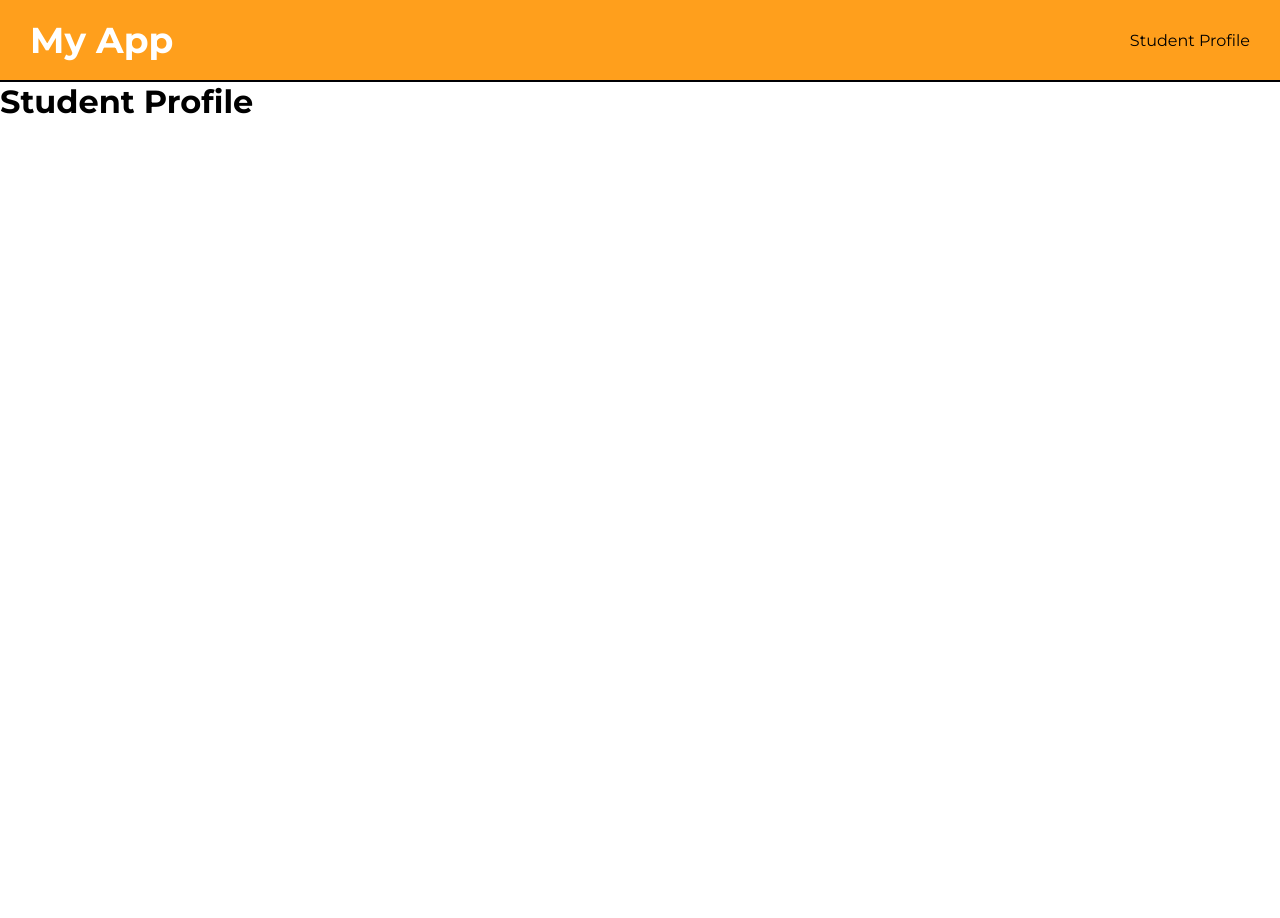
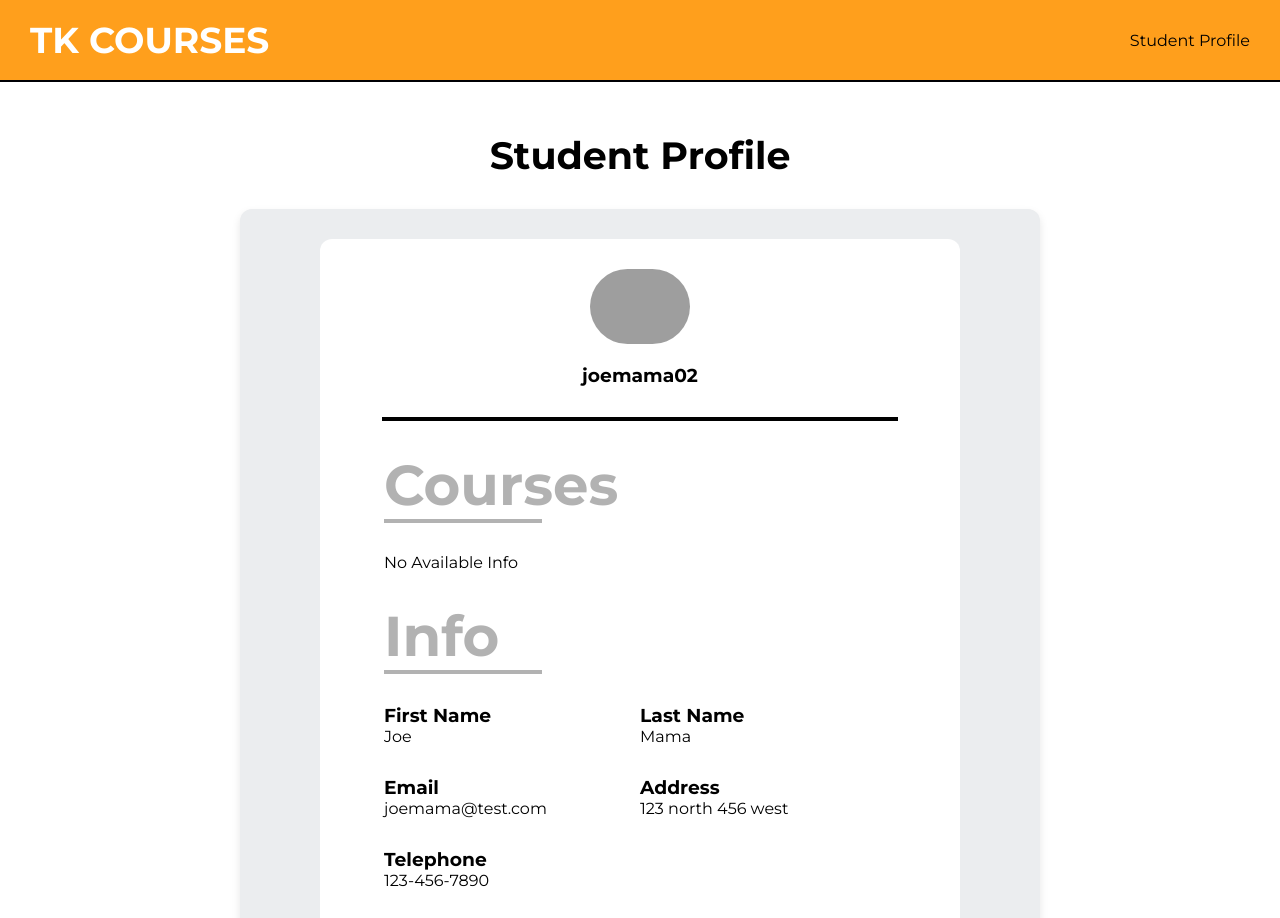
Before and after one commit to kagesite/student-app, a React (Vite) app in the folder frontend/: page /student-profile in a window 1280 px wide. Shown: the top 918 px of the page. Before the commit the page ends 800 px from the top, so only its background shows below. Built offline with nearby package versions, Linux system fonts and the light colour scheme; grey boxes are pictures that could not be loaded.

Commit message:
Created and working on profile page. All style no logic as of right now.

```diff
--- a/frontend/src/components/Header.jsx
+++ b/frontend/src/components/Header.jsx
@@ -8,7 +8,7 @@ function Header() {
     return (
         <header className='header'>
             <a href="/">
-                <h1>My App</h1>
+                <h1>TK COURSES</h1>
             </a>
             <div className='btns-container'>
                 <Link to="/student-login">
--- a/frontend/src/components/StudentDashHeader.jsx
+++ b/frontend/src/components/StudentDashHeader.jsx
@@ -5,7 +5,7 @@ function StudentDashHeader() {
         <div>
             <header className="header">
                 <a href="/student-dash">
-                    <h1>My App</h1>
+                    <h1>TK COURSES</h1>
                 </a>
                 <div>
                     <a href="/student-profile">Student Profile</a>
--- a/frontend/src/pages/StudentDash.jsx
+++ b/frontend/src/pages/StudentDash.jsx
@@ -117,7 +117,7 @@ function StudentDash() {
                                     <h2>Register for {selectedCourse.name}</h2>
                                     <form className='registration-form'>
                                         <div>
-                                            <label>Student Name:</label>
+                                            <label>Username:</label>
                                             <input type="text" placeholder="Enter your name" required />
                                         </div>
                                         <div>
--- a/frontend/src/pages/StudentProfile.jsx
+++ b/frontend/src/pages/StudentProfile.jsx
@@ -1,11 +1,141 @@
-import React from 'react'
+import React, { useState } from 'react'
 import StudentDashHeader from '../components/StudentDashHeader'
+import '../styles/Profile.css';
 
 function StudentProfile() {
+    const [isEditModalOpen, setIsEditModalOpen] = useState(false);
+
+    const showEditModal = (id) => {
+        setIsEditModalOpen(true);
+    }
+
+    const closeEditModal = () => {
+        setIsEditModalOpen(false);
+    }
+
+
     return (
         <div>
             <StudentDashHeader />
-            <h1>Student Profile</h1>
+            <main>
+                <h1 className='page-title'>Student Profile</h1>
+                <div className="main-container">
+                    <div className="profile-container">
+                        <div className="profile-top">
+                            <img src="/profile-avatar.png" className="profile-img" alt="" />
+                            <h3 className='profile-name'>joemama02</h3>
+                            <hr className="bar" />
+                        </div>
+                        <div className="profile-main">
+                            <div className="profile-courses">
+                                <div className="profile-heading">
+                                    <h3 className=''>Courses</h3>
+                                    <hr className="bar" />
+                                </div>
+                                <div className="profile-courses">
+                                    No Available Info
+                                </div>
+                            </div>
+                            <div className="profile-info">
+                                <div className="profile-heading">
+                                    <h3 className=''>Info</h3>
+                                    <hr className="bar" />
+                                </div>
+                                <div className="name-info">
+                                    <div className="info-container">
+                                        <h3>First Name</h3>
+                                        <p>Joe</p>
+                                    </div>
+                                    <div className="info-container">
+                                        <h3>Last Name</h3>
+                                        <p>Mama</p>
+                                    </div>
+                                </div>
+                                <div className="contact-info">
+                                    <div className="info-container">
+                                        <h3>Email</h3>
+                                        <p>joemama@test.com</p>
+                                    </div>
+                                    <div className="info-container">
+                                        <h3>Address</h3>
+                                        <p>123 north 456 west</p>
+                                    </div>
+                                    <div className="info-container">
+                                        <h3>Telephone</h3>
+                                        <p>123-456-7890</p>
+                                    </div>
+                                </div>
+                            </div>
+                        </div>
+                        <div className="profile-bottom">
+                            <button onClick={showEditModal}>Edit Info</button>
+                        </div>
+                    </div>
+                </div>
+
+                {isEditModalOpen && (
+                    <div className='modal-overlay'>
+                        <div className="edit-modal">
+                            <div className="modal-top">
+                                <button className="close-modal" onClick={closeEditModal}>X</button>
+                            </div>
+                            <h2>Edit Profile Info</h2>
+                            <div className='edit-form-container'>
+                                <form className='edit-form'>
+                                    <div>
+                                        <label htmlFor="">First Name</label>
+                                        <input
+                                            type="text"
+                                            name='first_name'
+                                            // onChange={}
+                                            // value={}
+                                            placeholder='First name'
+                                            required
+                                        />
+                                    </div>
+                                    <div>
+                                        <label htmlFor="">Last Name</label>
+                                        <input
+                                            type="text"
+                                            name='last_name'
+                                            // onChange={}
+                                            // value={}
+                                            placeholder='Last name'
+                                            required
+                                        />
+                                    </div>
+                                    <div>
+                                        <label htmlFor="">Address</label>
+                                        <input
+                                            type="text"
+                                            name='email'
+                                            // onChange={}
+                                            // value={}
+                                            placeholder='Email'
+                                            required
+                                        />
+                                    </div>
+                                    <div>
+                                        <label htmlFor="">Telephone</label>
+                                        <input
+                                            type="text"
+                                            name='email'
+                                            // onChange={}
+                                            // value={}
+                                            placeholder='Email'
+                                            required
+                                        />
+                                    </div>
+                                    <button type='submit'>Change Info</button>
+                                    {/* {message && <>{message}</>} */}
+                                </form>
+                            </div>
+                        </div>
+                    </div>
+                )}
+
+
+            </main>
         </div>
     )
 }
--- /dev/null
+++ b/frontend/src/styles/Profile.css
@@ -0,0 +1,135 @@
+main {
+    padding: 50px 0px;
+}
+
+.main-container {
+    display: flex;
+    flex-direction: column;
+    align-items: center;
+    justify-content: center;
+    width: 100%;
+    max-width: 800px;
+    background-color: #EBEDEF;
+    box-shadow: 0 4px 8px rgba(0, 0, 0, 0.1);
+    border-radius: 12px;
+    margin: 0 auto;
+    padding: 30px 0;
+}
+
+.profile-container {
+    background-color: white;
+    border-radius: 12px;
+    padding: 30px 0px;
+    width: 80%;
+    display: flex;
+    flex-direction: column;
+    align-items: center;
+    justify-content: center;
+}
+
+.profile-top {
+    width: 80%;
+    display: flex;
+    flex-direction: column;
+    align-items: center;
+}
+
+.profile-img {
+    width: 100px;
+    border-radius: 50px;
+    margin-bottom: 20px;
+}
+
+.profile-name {
+    margin-bottom: 30px;
+}
+
+.profile-top .bar {
+    width: 100%;
+    border: 2px solid black
+}
+
+.profile-main {
+    margin: 30px 0;
+    width: 80%;
+    display: flex;
+    flex-direction: column;
+    gap: 30px;
+}
+
+.profile-courses {
+    display: flex;
+    flex-direction: column;
+    gap: 30px;
+}
+
+.profile-info {
+    display: flex;
+    flex-direction: column;
+    gap: 30px;
+}
+
+.profile-heading {
+    font-size: 48px;
+    color: #b2b2b2;
+}
+
+.profile-heading .bar {
+    width: 30%;
+    border: 2px solid #b2b2b2;
+}
+
+.name-info {
+    display: grid;
+    grid-template-columns: 1fr 1fr;
+}
+.contact-info {
+    display: grid;
+    grid-template-columns: 1fr 1fr;
+    row-gap: 30px;
+}
+
+.profile-bottom {
+    display: flex;
+    /* background-color: lightpink; */
+    width: 80%;
+}
+
+.profile-bottom button {
+    font-size: 16px;
+    font-weight: 600;
+    padding: 10px 16px;
+    border: 2px solid #000004;
+    border-radius: 12px;
+    cursor: pointer;
+    transition: 0.2s;
+    color: #000;
+    background-color: #fbfef9;
+}
+.profile-bottom button:hover {
+    background-color: #FF9F1C;
+    color: white;
+}
+
+.edit-modal{
+    position: relative;
+    padding: 50px 40px;
+    border-radius: 12px;
+    background-color: white;
+}
+
+.edit-form {
+    background-color: white;
+    box-shadow: none;
+    margin: 0px;
+    padding: 0px;
+}
+
+.edit-form-container button {
+    background-color: white;
+    color: #000;
+}
+.edit-form-container button:hover {
+    background-color: #FF9F1C;
+    color: white;
+}
```
